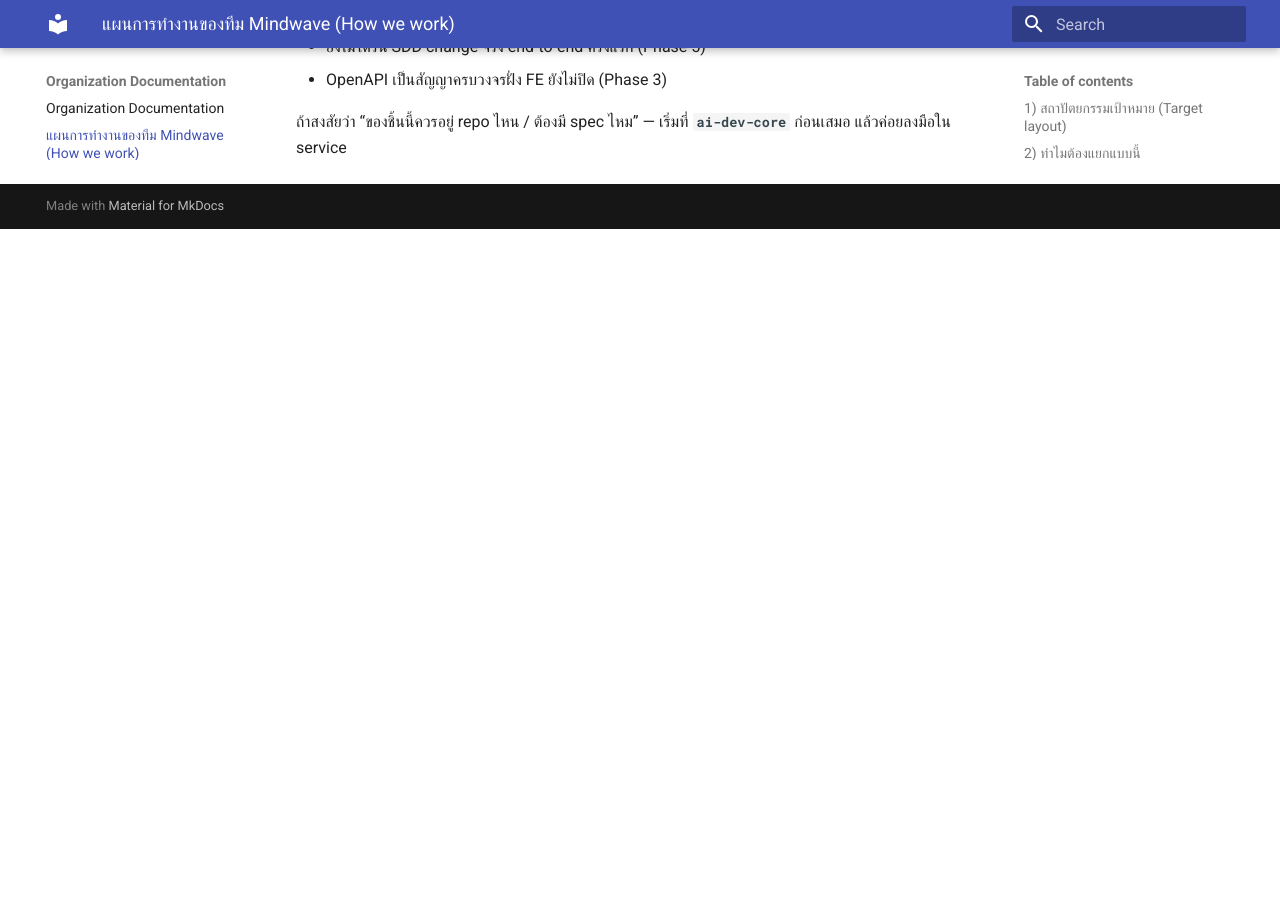
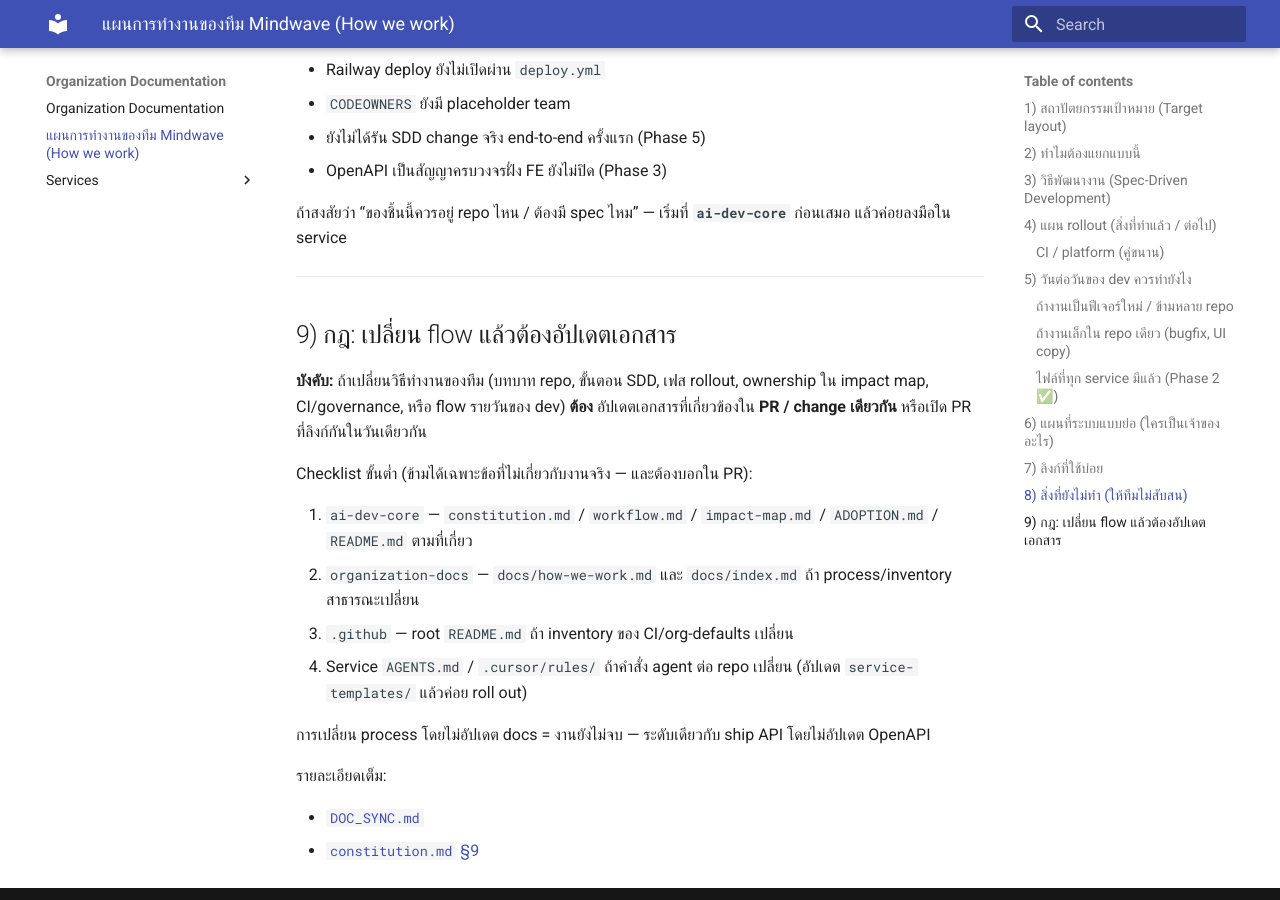
Before and after one commit to mindwave-th/organization-docs, an MkDocs documentation site: the page built from docs/how-we-work.md, in a window 1280 px wide and 900 px high, scrolled down 5134 px. Built offline with MkDocs 1.6.1 and Material for MkDocs 9.7.7, drawn with Linux system fonts in a browser that asks for light colours; before the commit the page ends 5363 px from its top, so only the background shows below that; some of the changed text lies outside the part shown.

Commit message:
docs: add mandatory process-doc sync rule to how-we-work

```diff
--- a/docs/how-we-work.md
+++ b/docs/how-we-work.md
@@ -180,6 +180,8 @@ flowchart TB
 | ลิงก์ | เพื่ออะไร |
 |------|-----------|
 | [ai-dev-core](https://github.com/mindwave-th/ai-dev-core) | SoT ส่วนตัว — product + SDD |
+| [DOC_SYNC.md](https://github.com/mindwave-th/ai-dev-core/blob/main/DOC_SYNC.md) | checklist เมื่อเปลี่ยน process flow |
+| [constitution.md](https://github.com/mindwave-th/ai-dev-core/blob/main/constitution.md) | หลักการองค์กร (§9 = docs sync) |
 | [.github](https://github.com/mindwave-th/.github) | reusable workflows |
 | [หน้าแรก organization-docs](index.md) | CI / secrets / inventory |
 | [docs/services/](services/) | README ที่ sync จากแต่ละ service |
@@ -197,3 +199,26 @@ flowchart TB
 
 ถ้าสงสัยว่า “ของชิ้นนี้ควรอยู่ repo ไหน / ต้องมี spec ไหม” —
 เริ่มที่ **`ai-dev-core`** ก่อนเสมอ แล้วค่อยลงมือใน service
+
+---
+
+## 9) กฎ: เปลี่ยน flow แล้วต้องอัปเดตเอกสาร
+
+**บังคับ:** ถ้าเปลี่ยนวิธีทำงานของทีม (บทบาท repo, ขั้นตอน SDD, เฟส rollout,
+ownership ใน impact map, CI/governance, หรือ flow รายวันของ dev)
+**ต้อง** อัปเดตเอกสารที่เกี่ยวข้องใน **PR / change เดียวกัน**
+หรือเปิด PR ที่ลิงก์กันในวันเดียวกัน
+
+Checklist ขั้นต่ำ (ข้ามได้เฉพาะข้อที่ไม่เกี่ยวกับงานจริง — และต้องบอกใน PR):
+
+1. `ai-dev-core` — `constitution.md` / `workflow.md` / `impact-map.md` / `ADOPTION.md` / `README.md` ตามที่เกี่ยว
+2. `organization-docs` — `docs/how-we-work.md` และ `docs/index.md` ถ้า process/inventory สาธารณะเปลี่ยน
+3. `.github` — root `README.md` ถ้า inventory ของ CI/org-defaults เปลี่ยน
+4. Service `AGENTS.md` / `.cursor/rules/` ถ้าคำสั่ง agent ต่อ repo เปลี่ยน (อัปเดต `service-templates/` แล้วค่อย roll out)
+
+การเปลี่ยน process โดยไม่อัปเดต docs = งานยังไม่จบ — ระดับเดียวกับ ship API โดยไม่อัปเดต OpenAPI
+
+รายละเอียดเต็ม:
+
+- [`DOC_SYNC.md`](https://github.com/mindwave-th/ai-dev-core/blob/main/DOC_SYNC.md)
+- [`constitution.md` §9](https://github.com/mindwave-th/ai-dev-core/blob/main/constitution.md)
```
